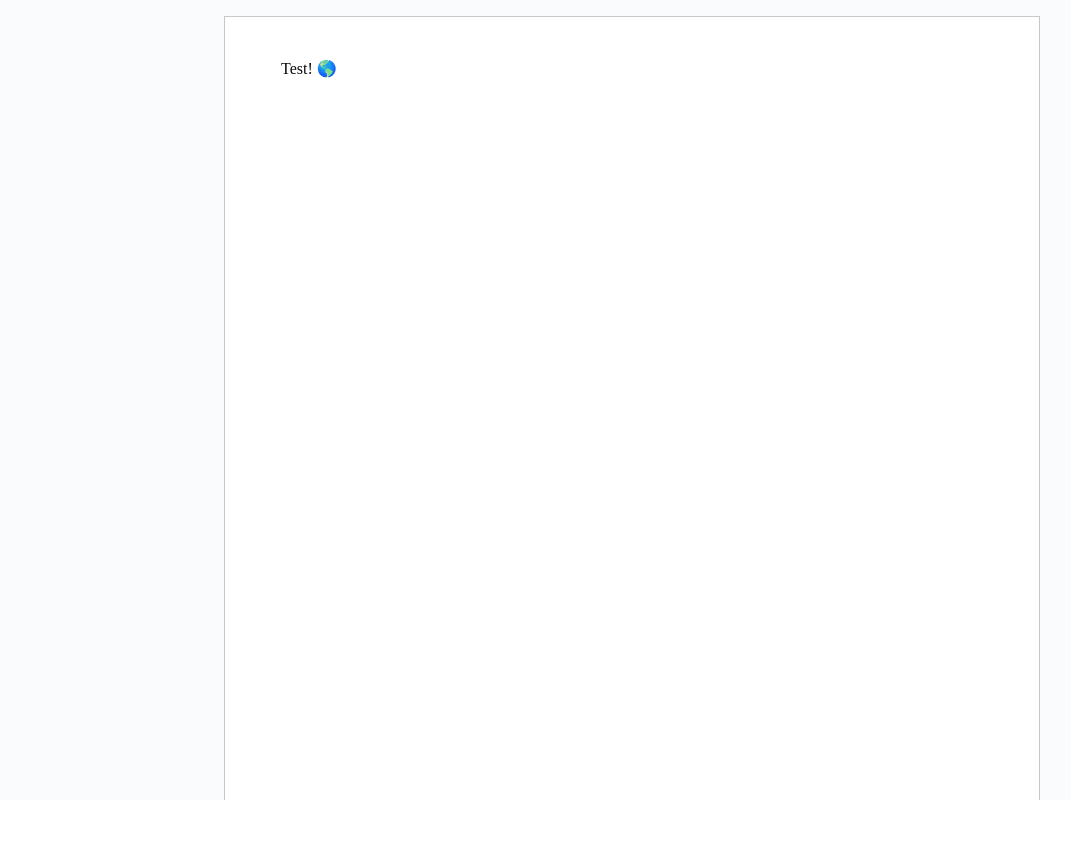
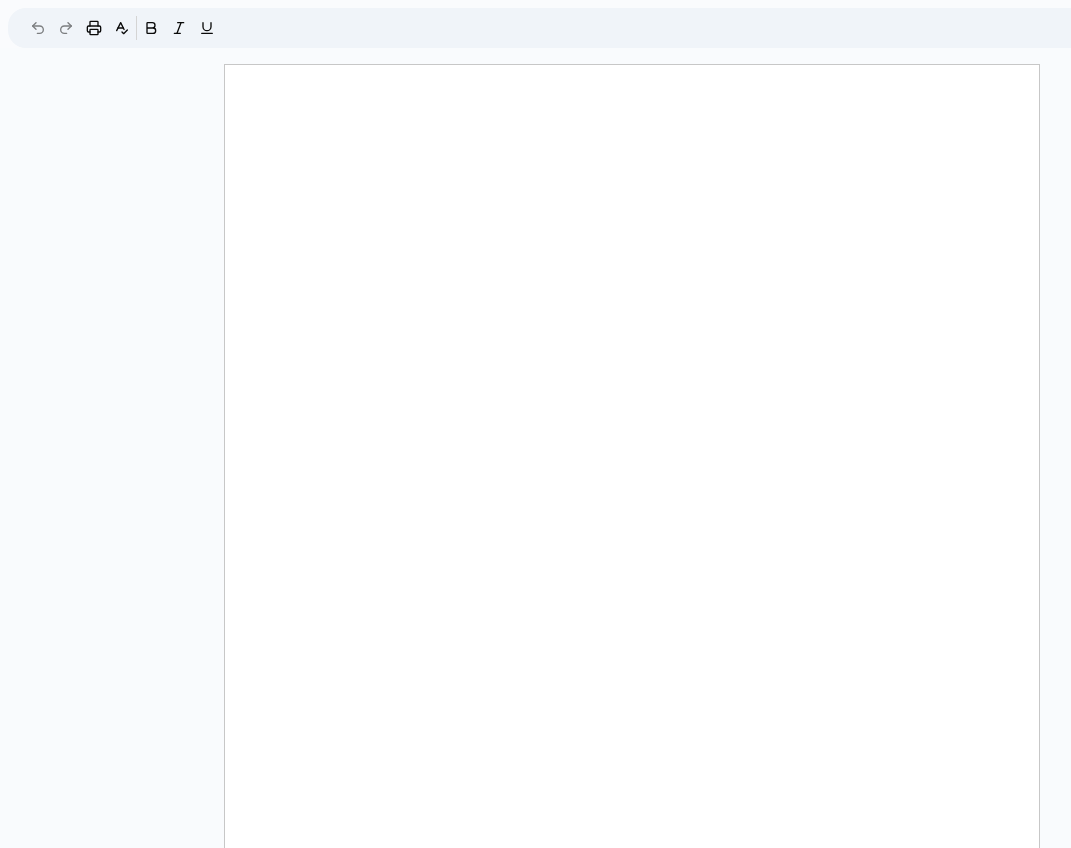
Before and after one commit to chanhcs/docs, a Next.js app: page /documents/1 in a window 1280 px wide. Shown: the whole page, without its empty margins (8-1079 px from the left). Before the commit the page ends 800 px from the top, so only its background shows below. Built offline with nearby package versions, Linux system fonts and the light colour scheme.

Commit message:
Add toolbar and editor store with Zustand

```diff
--- a/app/documents/[documentId]/editor.tsx
+++ b/app/documents/[documentId]/editor.tsx
@@ -1,12 +1,22 @@
 'use client'
+import { useEditorStore } from '@/app/store/use-editor-store'
 import { TaskItem, TaskList } from '@tiptap/extension-list'
 import { useEditor, EditorContent } from '@tiptap/react'
 import StarterKit from '@tiptap/starter-kit'
 
 const Editor = () => {
+    const { setEditor } = useEditorStore();
+
     const editor = useEditor({
+        onCreate({ editor }) {
+            setEditor(editor)
+        },
+        onDestroy() {
+            setEditor(null)
+        },
         editorProps: {
             attributes: {
+                spellcheck: "false",
                 style: "padding-left: 56px; padding-right: 56px",
                 class: "flex flex-col min-h-[1054px] w-204 pt-10 pr-14 pb-10 cursor-text focus outline-none bg-white border border-[#C7C7C7] print:border-0"
             }
@@ -18,14 +28,13 @@ const Editor = () => {
                 nested: true,
             }),
         ],
-        content: '<p>Test! 🌎️</p>',
         immediatelyRender: false
     })
 
     return (
 
         <div className='size-full overflow-x-auto bg-[#F9FBFD] px-4 print:p-0 print:bg-white print:overflow-visible'>
-            <div className='min-w-max flex justify-center py-4 w-204 mx-auto print:w-full print:min-w-0'>
+            <div className='min-w-max flex justify-center py-4  mx-auto print:w-full print:min-w-0'>
                 <EditorContent editor={editor} />
             </div>
         </div>
--- a/app/documents/[documentId]/page.tsx
+++ b/app/documents/[documentId]/page.tsx
@@ -1,4 +1,5 @@
 import Editor from "./editor";
+import Toolbar from "./toolbar";
 
 interface DocumentIdPageProps {
     params: Promise<{ documentId: string }>
@@ -8,6 +9,9 @@ const documentIdPage = async ({ params }: DocumentIdPageProps) => {
     const { documentId } = await params;
     return (
         <div className="h-screen bg-[#FAFBFD]">
+            <div className="px-4 pt-2">
+                <Toolbar />
+            </div>
             <Editor />
         </div>
     );
--- /dev/null
+++ b/app/documents/[documentId]/toolbar.tsx
@@ -0,0 +1,108 @@
+'use client'
+
+import { useEditorStore } from '@/app/store/use-editor-store';
+import { Separator } from '@/components/ui/separator';
+import { cn } from '@/lib/utils';
+import { useEditorState } from '@tiptap/react';
+import { LucideIcon, Undo2, Redo2, PrinterIcon, SpellCheckIcon, Bold, Italic, Underline } from 'lucide-react';
+
+interface ToolbarButtonProps {
+    icon: LucideIcon,
+    onClick?: () => void,
+    isActive?: boolean,
+    disabled?: boolean
+}
+
+const ToolbarButton = ({ icon: Icon, onClick, isActive, disabled }: ToolbarButtonProps) => {
+    return (
+        <button
+            onClick={onClick}
+            disabled={disabled}
+            className={cn(
+                "text-sm h-7 min-w-7 flex items-center justify-center rounded-sm hover:bg-neutral-200/80",
+                isActive && "bg-neutral-200/80",
+                disabled && "opacity-50 pointer-events-none"
+            )}
+        >
+            <Icon className='size-4' />
+        </button>
+    )
+}
+
+const Toolbar = () => {
+    const { editor } = useEditorStore();
+
+    const editorState = useEditorState({
+        editor,
+        selector: ({ editor }) => ({
+            canUndo: editor?.can().undo() ?? false,
+            canRedo: editor?.can().redo() ?? false,
+            isBold: editor?.isActive("bold") ?? false,
+            isItalic: editor?.isActive("italic") ?? false,
+            isUnderline: editor?.isActive("underline") ?? false,
+        }),
+    });
+
+    const sections = [
+        [
+            {
+                label: "Undo",
+                icon: Undo2,
+                onClick: () => editor?.chain().focus().undo().run(),
+                disabled: !editorState?.canUndo,
+            },
+            {
+                label: "Redo",
+                icon: Redo2,
+                onClick: () => editor?.chain().focus().redo().run(),
+                disabled: !editorState?.canRedo,
+            },
+            {
+                label: "Print",
+                icon: PrinterIcon,
+                onClick: () => window.print(),
+            },
+            {
+                label: "Spell Check",
+                icon: SpellCheckIcon,
+                onClick: () => {
+                    const current = editor?.view.dom.getAttribute("spellcheck");
+                    editor?.view.dom.setAttribute("spellcheck", current === "false" ? "true" : "false");
+                },
+            }
+        ],
+        [
+            {
+                label: "Bold",
+                icon: Bold,
+                isActive: editorState?.isBold,
+                onClick: () => editor?.chain().focus().toggleBold().run(),
+            },
+            {
+                label: "Italic",
+                icon: Italic,
+                isActive: editorState?.isItalic,
+                onClick: () => editor?.chain().focus().toggleItalic().run(),
+            },
+            {
+                label: "Underline",
+                icon: Underline,
+                isActive: editorState?.isUnderline,
+                onClick: () => editor?.chain().focus().toggleUnderline().run(),
+            },
+        ]
+    ]
+    return (
+        <div className="bg-[#f0f4f9] min-h-10 rounded-2xl flex items-center px-4">
+            {sections[0].map(item => (
+                <ToolbarButton key={item.label} {...item} />
+            ))}
+            <Separator orientation='vertical' className="h-6 data-vertical:self-center bg-neutral-300" />
+            {sections[1].map(item => (
+                <ToolbarButton key={item.label} {...item} />
+            ))}
+        </div>
+    );
+};
+
+export default Toolbar;
--- /dev/null
+++ b/app/store/use-editor-store.ts
@@ -0,0 +1,12 @@
+import { create } from "zustand";
+import { type Editor } from "@tiptap/react"
+
+interface EdittorState {
+    editor: Editor | null;
+    setEditor: (editor: Editor | null) => void;
+}
+
+export const useEditorStore = create<EdittorState>((set) => ({
+    editor: null,
+    setEditor: (editor) => set({ editor })
+}))
--- a/package.json
+++ b/package.json
@@ -32,7 +32,8 @@
     "shadcn": "^4.13.0",
     "sonner": "^2.0.7",
     "tailwind-merge": "^3.6.0",
-    "tw-animate-css": "^1.4.0"
+    "tw-animate-css": "^1.4.0",
+    "zustand": "^5.0.14"
   },
   "devDependencies": {
     "@tailwindcss/postcss": "^4",
```
Also changed, not shown: 1 other file (tests, documents, lock files or other folders).
